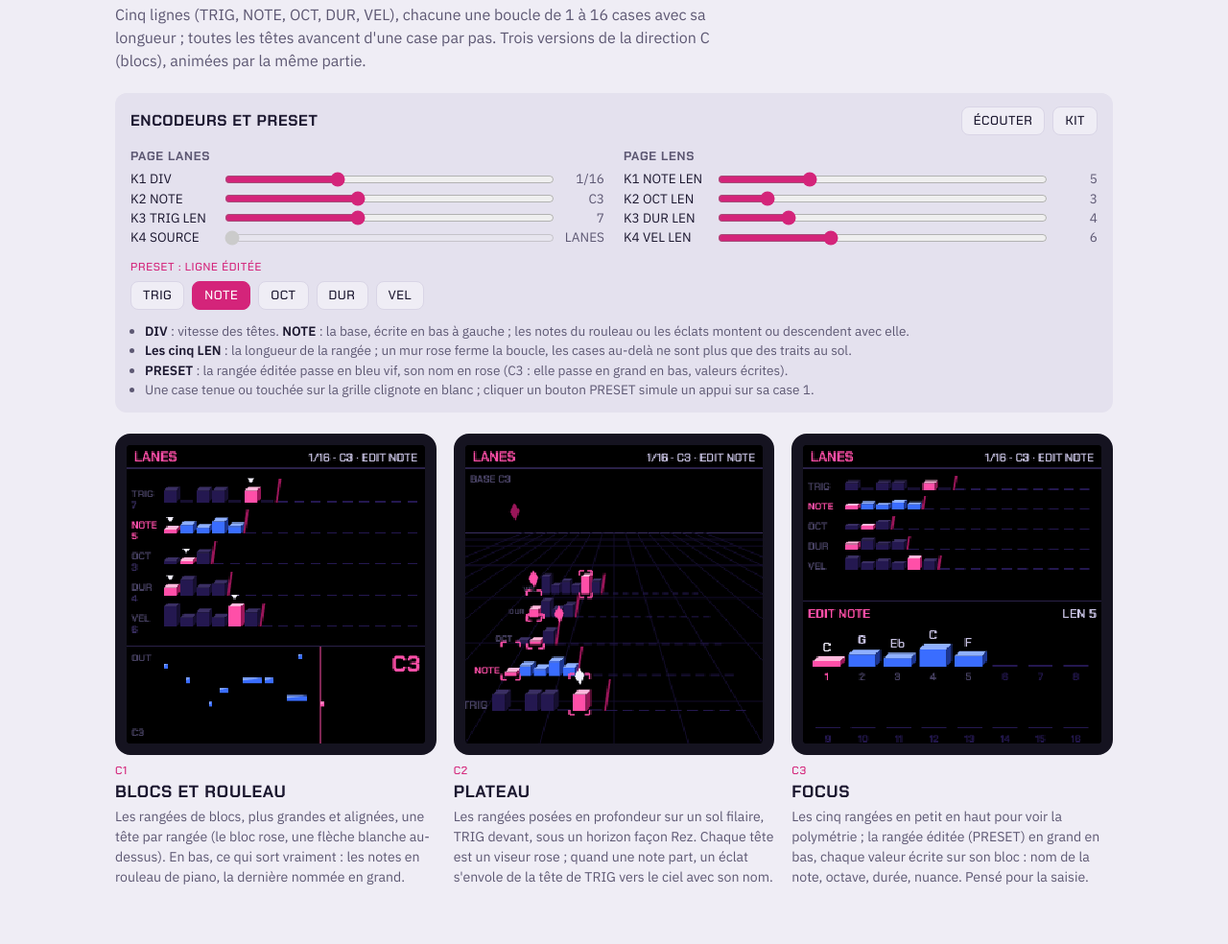
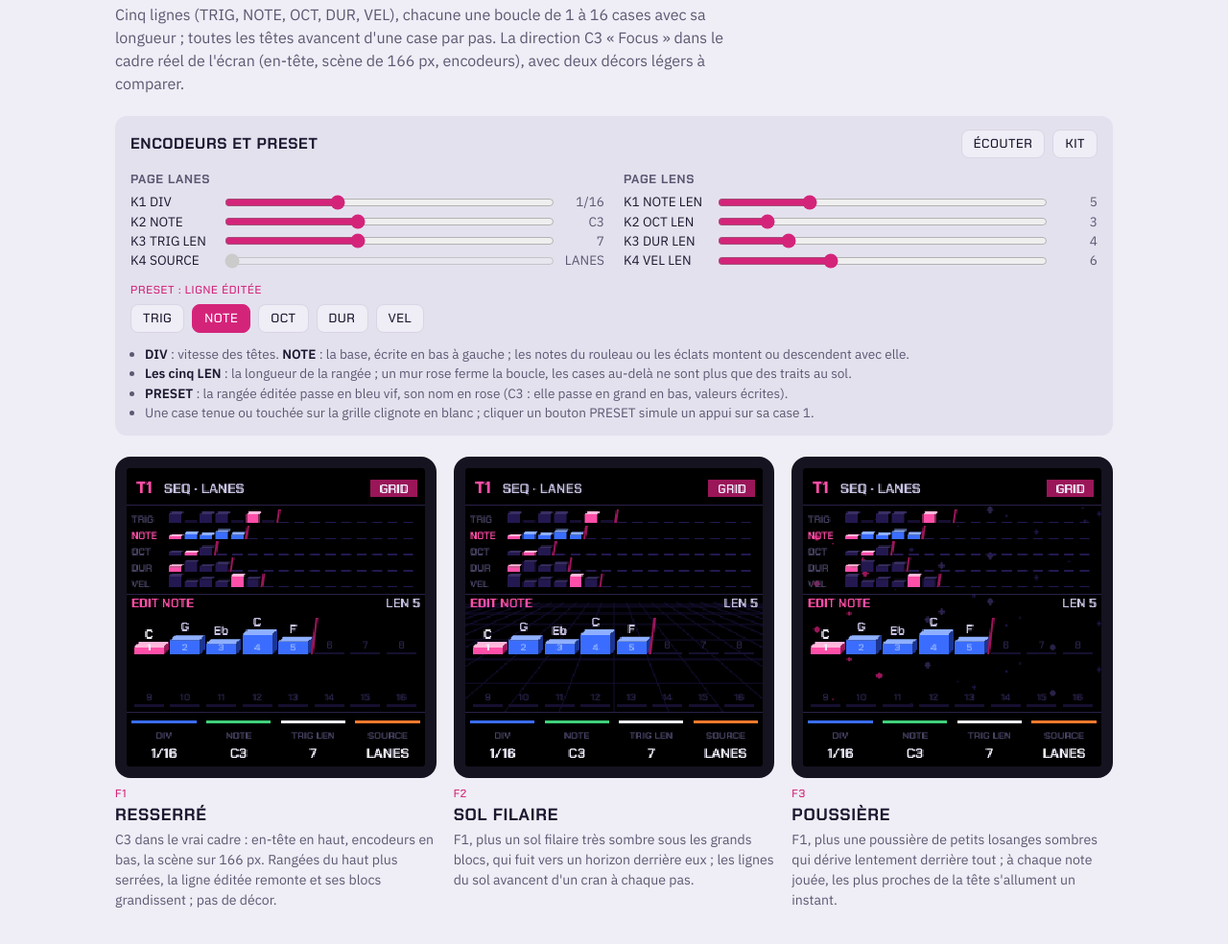
Before and after one commit to F0nski/quartz, a plain HTML site: page docs/screens/lanes.html in a window 1280 px wide. Shown: the part 62-1046 px from the top of the page at 96% size. Drawn offline with Linux system fonts and the light colour scheme.

Commit message:
LANES: scene F2, the device frame and a wire floor

```diff
--- a/docs/screens/lanes.html
+++ b/docs/screens/lanes.html
@@ -43,7 +43,7 @@ button:focus-visible { outline: 2px solid var(--hot); outline-offset: 2px }
 <header>
   <h1>Source <em>LANES</em> : la scène</h1>
   <p class="lead">Cinq lignes (TRIG, NOTE, OCT, DUR, VEL), chacune une boucle de 1 à 16 cases avec sa longueur ; toutes les têtes
-  avancent d'une case par pas. Trois versions de la direction C (blocs), animées par la même partie.</p>
+  avancent d'une case par pas. La direction C3 « Focus » dans le cadre réel de l'écran (en-tête, scène de 166 px, encodeurs), avec deux décors légers à comparer.</p>
 </header>
 
 <section class="knobs" aria-label="Encodeurs">
@@ -60,9 +60,9 @@ button:focus-visible { outline: 2px solid var(--hot); outline-offset: 2px }
 </section>
 
 <div class="grid">
-  <figure><canvas id="c1" width="240" height="240"></canvas><figcaption><span class="tag">C1</span><h2>Blocs et rouleau</h2><p>Les rangées de blocs, plus grandes et alignées, une tête par rangée (le bloc rose, une flèche blanche au-dessus). En bas, ce qui sort vraiment : les notes en rouleau de piano, la dernière nommée en grand.</p></figcaption></figure>
-  <figure><canvas id="c2" width="240" height="240"></canvas><figcaption><span class="tag">C2</span><h2>Plateau</h2><p>Les rangées posées en profondeur sur un sol filaire, TRIG devant, sous un horizon façon Rez. Chaque tête est un viseur rose ; quand une note part, un éclat s'envole de la tête de TRIG vers le ciel avec son nom.</p></figcaption></figure>
-  <figure><canvas id="c3" width="240" height="240"></canvas><figcaption><span class="tag">C3</span><h2>Focus</h2><p>Les cinq rangées en petit en haut pour voir la polymétrie ; la rangée éditée (PRESET) en grand en bas, chaque valeur écrite sur son bloc : nom de la note, octave, durée, nuance. Pensé pour la saisie.</p></figcaption></figure>
+  <figure><canvas id="c1" width="240" height="240"></canvas><figcaption><span class="tag">F1</span><h2>Resserré</h2><p>C3 dans le vrai cadre : en-tête en haut, encodeurs en bas, la scène sur 166 px. Rangées du haut plus serrées, la ligne éditée remonte et ses blocs grandissent ; pas de décor.</p></figcaption></figure>
+  <figure><canvas id="c2" width="240" height="240"></canvas><figcaption><span class="tag">F2</span><h2>Sol filaire</h2><p>F1, plus un sol filaire très sombre sous les grands blocs, qui fuit vers un horizon derrière eux ; les lignes du sol avancent d'un cran à chaque pas.</p></figcaption></figure>
+  <figure><canvas id="c3" width="240" height="240"></canvas><figcaption><span class="tag">F3</span><h2>Poussière</h2><p>F1, plus une poussière de petits losanges sombres qui dérive lentement derrière tout ; à chaque note jouée, les plus proches de la tête s'allument un instant.</p></figcaption></figure>
 </div>
 </main>
 
@@ -148,104 +148,75 @@ function block(g, x, y0, w, h, d, s, lit) {
   poly(g, [[x + w, y0 - h], [x + w + d, y0 - h - d], [x + w + d, y0 - d], [x + w, y0]], s[3]);
 }
 const SEL = ['#8fb0ff', '#3a6dff', '#2a52c8', '#1c3590'], OFF = ['#3a2f63', '#2a2148', '#241850', '#160f30'];
-const tone = (l, c, cur) => cur ? GEM.pink : tapped(l, c) ? GEM.white : l === S.sel ? SEL : OFF;
-const valTxt = (l, v) => l === 0 ? (v ? '●' : '') : l === 1 ? (S.kit ? 'P' + (v % 16 + 1) : NAMES[(S.note + SCALE[v % 7]) % 12]) : l === 2 ? ['-2', '-1', '0', '+1', '+2'][v] : l === 3 ? ['¼', '½', '1', '2', '4'][v] : ['pp', 'mf', 'f', 'ff'][v];
-function lastNote(g, x, y) { const l = notes[notes.length - 1]; if (l) txt(g, label(l.n), x, y, l.k === k ? C.pink : C.txt, 18, 'right'); }
+const KNOB = ['#3a6dff', '#3fd17a', '#f4f1ff', '#ff7a2e'];
+const valTxt = (l, v) => l === 0 ? '' : l === 1 ? (S.kit ? 'P' + (v % 16 + 1) : NAMES[(S.note + 12 * Math.floor(v / 7) + SCALE[v % 7]) % 12]) : l === 2 ? ['-2', '-1', '0', '+1', '+2'][v] : l === 3 ? ['1/4', '1/2', '1', '2', '4'][v] : ['pp', 'mf', 'f', 'ff'][v];
 
-/* a row of blocks: cells 0..LEN-1, a pink wall closing the loop, floor dashes beyond */
-function row(g, l, x0, y0, cw, w, hmax, d, opt = {}) {
-  const len = S.len[l];
-  for (let c = 0; c < 16; c++) {
-    const x = x0 + c * cw;
-    if (c >= len) { line(g, x + 1, y0 - 0.5, x + w - 1, y0 - 0.5, '#241850'); continue; }
-    const v = V[l][c], cur = c === k % len, s = tone(l, c, cur);
-    const h = l === 0 ? (v ? hmax * 0.6 : 2) : 3 + valH(l, v) * (hmax - 3);
-    if (l === 0 && !v) poly(g, [[x, y0 - 2], [x + w, y0 - 2], [x + w, y0], [x, y0]], cur ? GEM.pink[2] : s[3]);
-    else block(g, x, y0, w, h, d, s, cur || l === S.sel);
-    if (opt.vals) txt(g, valTxt(l, v), x + w / 2, y0 + 12, cur ? C.pink : l === S.sel ? C.txt : C.mute, 9, 'center');
-    if (cur && opt.arrow) poly(g, [[x + w / 2 - 3, y0 - h - d - 7], [x + w / 2 + 3, y0 - h - d - 7], [x + w / 2, y0 - h - d - 3]], C.white);
-  }
-  const xe = x0 + len * cw - (cw - w) / 2;
-  poly(g, [[xe, y0], [xe + 2, y0], [xe + 2 + d, y0 - d - hmax], [xe + d, y0 - d - hmax]], '#9a1659');   // the loop's wall
+/* the device's frame: ui.c's header (0-30) and the knobs' footer (196-240) */
+function chrome(g) {
+  g.fillStyle = C.bg; g.fillRect(0, 0, 240, 30); g.fillRect(0, 196, 240, 44);
+  txt(g, 'T1', 8, 20, C.pink, 13); txt(g, 'SEQ · LANES', 30, 20, C.txt, 11);
+  poly(g, [[196, 9], [234, 9], [234, 23], [196, 23]], '#9a1659'); txt(g, 'GRID', 215, 20, C.white, 10, 'center');
+  line(g, 0, 29.5, 240, 29.5, C.wire); line(g, 0, 196.5, 240, 196.5, C.wire);
+  const ks = [['DIV', DIVS[S.div][0]], ['NOTE', S.kit ? '—' : label(S.note)], ['TRIG LEN', String(S.len[0])], ['SOURCE', 'LANES']];
+  ks.forEach(([n, v], i) => { const x = 30 + i * 60; poly(g, [[x - 26, 203], [x + 26, 203], [x + 26, 205], [x - 26, 205]], KNOB[i]);
+    txt(g, n, x, 218, C.mute, 8, 'center'); txt(g, v, x, 233, C.white, 11, 'center'); });
 }
 
-/* C1: blocks and the piano roll */
-function drawC1(g) {
-  g.fillStyle = C.bg; g.fillRect(0, 0, 240, 240);
-  const ls = lanesShown(), RH = ls.length === 5 ? 25 : 31;
-  ls.forEach((l, r) => {
-    const y0 = 46 + r * RH, sel = l === S.sel;
-    txt(g, LANE[l], 4, y0 - 4, sel ? C.pink : C.mute, 8); txt(g, String(S.len[l]), 4, y0 + 5, sel ? C.pink : '#3a2f63', 8);
-    row(g, l, 30, y0, 13, 10, 16, 3, { arrow: true });
-  });
-  const yb = 162; line(g, 0, yb - 0.5, 240, yb - 0.5, C.wire);
-  const CW = 9, X0 = 30, CUR = 14;
-  g.save(); g.beginPath(); g.rect(X0, yb, 240 - X0, 78); g.clip();
-  for (const nt of notes) {
-    const x = X0 + (nt.k - k + CUR - frac) * CW, y = 232 - (nt.n - S.note + 16) * 1.6, w = Math.max(3, nt.d * CW - 2);
-    const s = nt.k <= k && nt.k + nt.d > k ? GEM.pink : GEM.blue;
-    poly(g, [[x, y], [x + w, y], [x + w, y + 4], [x, y + 4]], s[1]); poly(g, [[x, y], [x + w, y], [x, y + 2]], s[0]);
+const dust = [...Array(46)].map((_, i) => ({ x: (i * 73.3) % 240, y: 32 + (i * 41.7) % 162, s: 1 + (i % 3), v: 3 + (i % 5) * 2 }));
+let lastHit = 0;
+function decor(g, kind) {
+  const now = performance.now();
+  if (kind === 1) {                                   // a dark wire floor under the big blocks, sliding a notch a step
+    const HZ = 108, VX = 120;
+    for (let i = -10; i <= 10; i++) line(g, VX + i * 10, HZ, VX + i * 44, 196, '#140e30');
+    for (let j = 0; j < 7; j++) { const f = ((j + frac) / 7) ** 2, y = HZ + 2 + f * 86; line(g, 0, y, 240, y, '#140e30'); }
   }
-  g.restore();
-  line(g, X0 + CUR * CW, yb, X0 + CUR * CW, 240, C.pink);
-  txt(g, 'OUT', 4, yb + 12, C.mute, 8); txt(g, S.kit ? 'KIT' : label(S.note), 4, 234, C.mute, 8);
-  lastNote(g, 236, yb + 20);
-  topbar(g);
+  if (kind === 2) {                                   // dust drifting left; lit near the head when a note plays
+    const n = notes[notes.length - 1]; if (n && n.k === k) lastHit = now;
+    const hx = 34 + (k % S.len[S.sel]) * 12.5;
+    for (const d of dust) {
+      const x = ((d.x - now / 1000 * d.v) % 240 + 240) % 240, y = d.y, near = Math.abs(x - hx) < 30 && now - lastHit < 220;
+      poly(g, [[x, y - d.s], [x + d.s, y], [x, y + d.s], [x - d.s, y]], near ? '#9a1659' : d.s === 3 ? '#2a2148' : '#1c1340');
+    }
+  }
 }
 
-/* C2: the plateau, rows in depth under a horizon */
-function drawC2(g) {
+function drawFocus(g, kind) {
   g.fillStyle = C.bg; g.fillRect(0, 0, 240, 240);
-  const HZ = 70, now = performance.now();
-  line(g, 0, HZ + 0.5, 240, HZ + 0.5, '#3a2f63');
-  for (let i = -8; i <= 8; i++) line(g, 120 + i * 9, HZ, 120 + i * 60, 240, '#120c2a');
-  for (let j = 0; j < 6; j++) { const y = HZ + 6 + j * j * 5.2; line(g, 0, y, 240, y, '#120c2a'); }
-  const ls = lanesShown();
-  ls.slice().reverse().forEach((l, ri) => {
-    const r = ls.length - 1 - ri, depth = r / 4, sc = 1 - depth * 0.38;          // TRIG in front, the biggest
-    const y0 = 214 - (r * 30 - r * r * 1.6), cw = 13 * sc, w = 10.5 * sc, x0 = 120 - 8 * cw + 6;
-    row(g, l, x0, y0, cw, w, 22 * sc, 4 * sc);
-    txt(g, LANE[l], x0 - 4, y0 - 2, l === S.sel ? C.pink : C.mute, Math.round(9 * sc), 'right');
-    const c = k % S.len[l], x = x0 + c * cw, a = 3 * sc, top = y0 - 30 * sc, bot = y0 + 3;
-    [[x - a, top, 1, 1], [x + w + a, top, -1, 1], [x - a, bot, 1, -1], [x + w + a, bot, -1, -1]].forEach(([px, py, dx, dy]) => {   // the lock-on sight
-      line(g, px, py, px + dx * 4, py, C.pink, 1.5); line(g, px, py, px, py + dy * 4, C.pink, 1.5); });
+  decor(g, kind);
+  const ls = lanesShown(), RH = ls.length === 5 ? 13 : 16;
+  ls.forEach((l, r) => {                              // the overview: y 32..98
+    const y0 = 44 + r * RH, len = S.len[l], sel = l === S.sel;
+    txt(g, LANE[l], 4, y0, sel ? C.pink : C.mute, 8);
+    for (let c = 0; c < 16; c++) {
+      const x = 34 + c * 12.5, v = V[l][c];
+      if (c >= len) { line(g, x + 1, y0 - 0.5, x + 9, y0 - 0.5, '#241850'); continue; }
+      const cur = c === k % len, s = cur ? GEM.pink : tapped(l, c) ? GEM.white : sel ? SEL : OFF;
+      if (l === 0 && !v) { poly(g, [[x, y0 - 2], [x + 10, y0 - 2], [x + 10, y0], [x, y0]], cur ? GEM.pink[2] : s[3]); continue; }
+      const h = l === 0 ? 7 : 2 + valH(l, v) * 7;
+      poly(g, [[x, y0 - h], [x + 10, y0 - h], [x + 10, y0], [x, y0]], s[cur || sel ? 1 : 2]);
+      poly(g, [[x, y0 - h], [x + 10, y0 - h], [x + 12, y0 - h - 2], [x + 2, y0 - h - 2]], s[0]);
+    }
+    const xe = 34 + len * 12.5 - 1.5; poly(g, [[xe, y0], [xe + 2, y0], [xe + 4, y0 - 11], [xe + 2, y0 - 11]], '#9a1659');
   });
-  for (let j = shards.length - 1; j >= 0; j--) {
-    const sh = shards[j], a = (now - sh.t) / 700; if (a > 1) { shards.splice(j, 1); continue; }
-    const x0 = 120 - 8 * 13 + 6 + (sh.k % S.len[0]) * 13 + 5, x = x0 + (sh.n - S.note) * a * 1.2, y = 186 - a * 150;
-    poly(g, [[x, y - 7], [x + 4, y - 1], [x + 1, y + 7], [x - 4, y]], a < 0.3 ? C.white : a < 0.6 ? C.pink : '#9a1659');
-    if (a < 0.6 && y < HZ + 8) txt(g, label(sh.n), x, y - 10, C.white, 10, 'center');
+  const l = S.sel, len = S.len[l], yt = 108;          // the edited lane: y 100..196
+  line(g, 0, 101.5, 240, 101.5, C.wire);
+  txt(g, 'EDIT ' + LANE[l], 4, yt + 4, C.pink, 10); txt(g, 'LEN ' + len, 236, yt + 4, C.txt, 10, 'right');
+  for (let h = 0; h < 2; h++) {
+    const y0 = 150 + h * 42;
+    for (let c = h * 8; c < h * 8 + 8; c++) {
+      const x = 6 + (c % 8) * 29, v = V[l][c];
+      if (c >= len) { poly(g, [[x, y0 - 2], [x + 24, y0 - 2], [x + 24, y0], [x, y0]], '#160f30'); txt(g, String(c + 1), x + 12, y0 - 5, '#2a2148', 8, 'center'); continue; }
+      const cur = c === k % len, s = cur ? GEM.pink : tapped(l, c) ? GEM.white : SEL;
+      const hh = l === 0 ? (v ? 22 : 3) : 6 + valH(l, v) * 20;
+      if (l === 0 && !v) poly(g, [[x, y0 - 3], [x + 24, y0 - 3], [x + 24, y0], [x, y0]], cur ? GEM.pink[2] : SEL[3]);
+      else block(g, x, y0, 24, hh, 4, s, true);
+      if (l !== 0) txt(g, valTxt(l, v), x + 12, y0 - hh - 7, cur ? C.white : C.txt, 10, 'center');
+      txt(g, String(c + 1), x + 12, y0 - 3, cur ? C.white : '#8fb0ff', 8, 'center');   // the key's number, on the block's foot
+    }
+    if (len > h * 8 && len <= h * 8 + 8) { const xe = 6 + (len % 8 || 8) * 29 - 3; poly(g, [[xe, y0], [xe + 2, y0], [xe + 6, y0 - 30], [xe + 4, y0 - 30]], '#9a1659'); }
   }
-  txt(g, S.kit ? 'KIT' : 'BASE ' + label(S.note), 4, 30, C.mute, 8);
-  topbar(g);
-}
-
-/* C3: all rows small, the edited row big with its values */
-function drawC3(g) {
-  g.fillStyle = C.bg; g.fillRect(0, 0, 240, 240);
-  const ls = lanesShown();
-  ls.forEach((l, r) => {
-    const y0 = 36 + r * 16;
-    txt(g, LANE[l], 4, y0, l === S.sel ? C.pink : C.mute, 8);
-    row(g, l, 34, y0, 12.5, 10, 9, 2);
-  });
-  const l = S.sel, yb = 126; line(g, 0, yb - 0.5, 240, yb - 0.5, C.wire);
-  txt(g, 'EDIT ' + LANE[l], 4, yb + 13, C.pink, 10); txt(g, 'LEN ' + S.len[l], 236, yb + 13, C.txt, 10, 'right');
-  // two rows of eight big blocks: cells 1-8 then 9-16, as the white keys
-  for (let h = 0; h < 2; h++) {
-    const y0 = yb + 52 + h * 50;
-    for (let c = h * 8; c < h * 8 + 8; c++) {
-      const x = 8 + (c % 8) * 28.5, len = S.len[l], v = V[l][c];
-      if (c >= len) { line(g, x + 2, y0 - 0.5, x + 22, y0 - 0.5, '#241850'); txt(g, String(c + 1), x + 12, y0 + 11, '#241850', 8, 'center'); continue; }
-      const cur = c === k % len, s = cur ? GEM.pink : tapped(l, c) ? GEM.white : SEL;
-      const hh = l === 0 ? (v ? 18 : 2) : 4 + valH(l, v) * 20;
-      if (l === 0 && !v) poly(g, [[x, y0 - 2], [x + 22, y0 - 2], [x + 22, y0], [x, y0]], cur ? GEM.pink[2] : SEL[3]);
-      else block(g, x, y0, 22, hh, 4, s, true);
-      txt(g, valTxt(l, v), x + 11, y0 - hh - 8, cur ? C.white : C.txt, 10, 'center');
-      txt(g, String(c + 1), x + 11, y0 + 11, cur ? C.pink : C.mute, 8, 'center');
-    }
-  }
-  topbar(g);
+  chrome(g);
 }
 
 const G = ['c1', 'c2', 'c3'].map(id => document.getElementById(id).getContext('2d'));
@@ -255,7 +226,7 @@ function frame() {
   acc += Math.min(200, t - last); last = t;
   while (acc >= ms) { acc -= ms; tick(); }
   frac = reduce ? 0 : acc / ms;
-  drawC1(G[0]); drawC2(G[1]); drawC3(G[2]);
+  drawFocus(G[0], 0); drawFocus(G[1], 1); drawFocus(G[2], 2);
   requestAnimationFrame(frame);
 }
 document.fonts.ready.then(() => { tick(); requestAnimationFrame(frame); });
```
Also changed, not shown: 2 other files.
